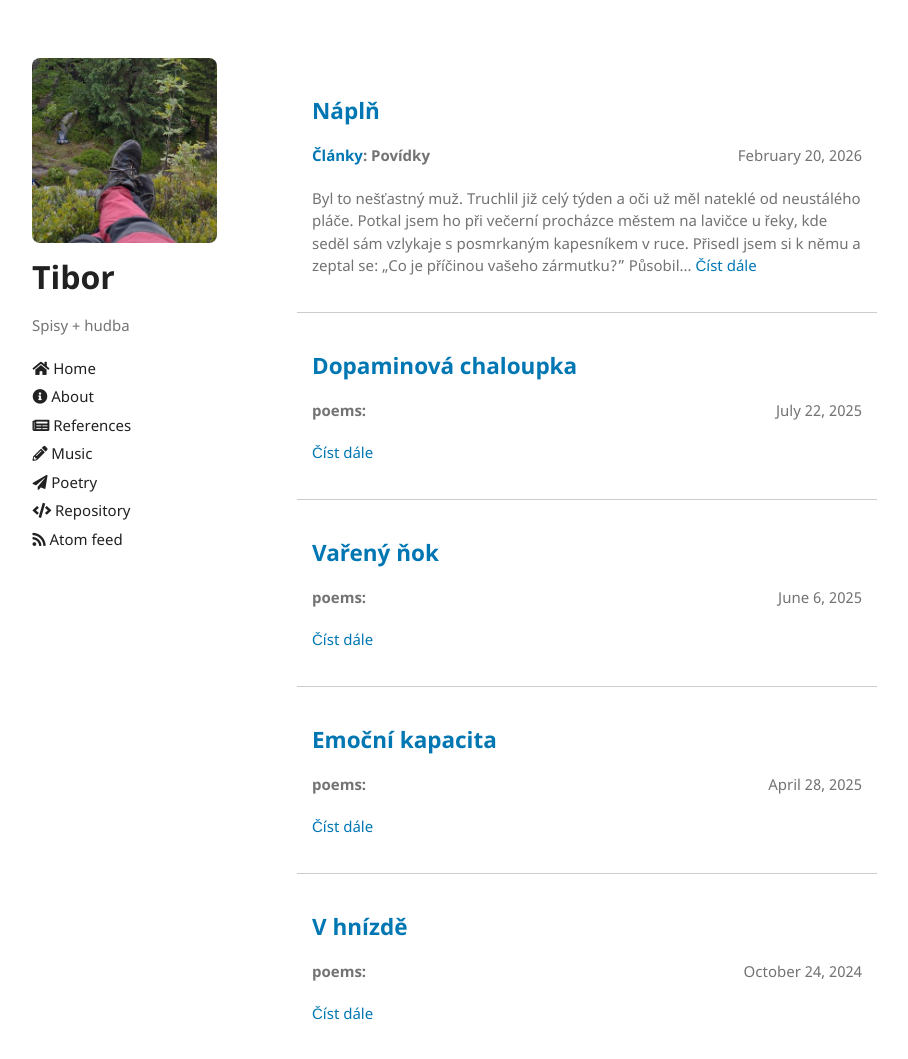
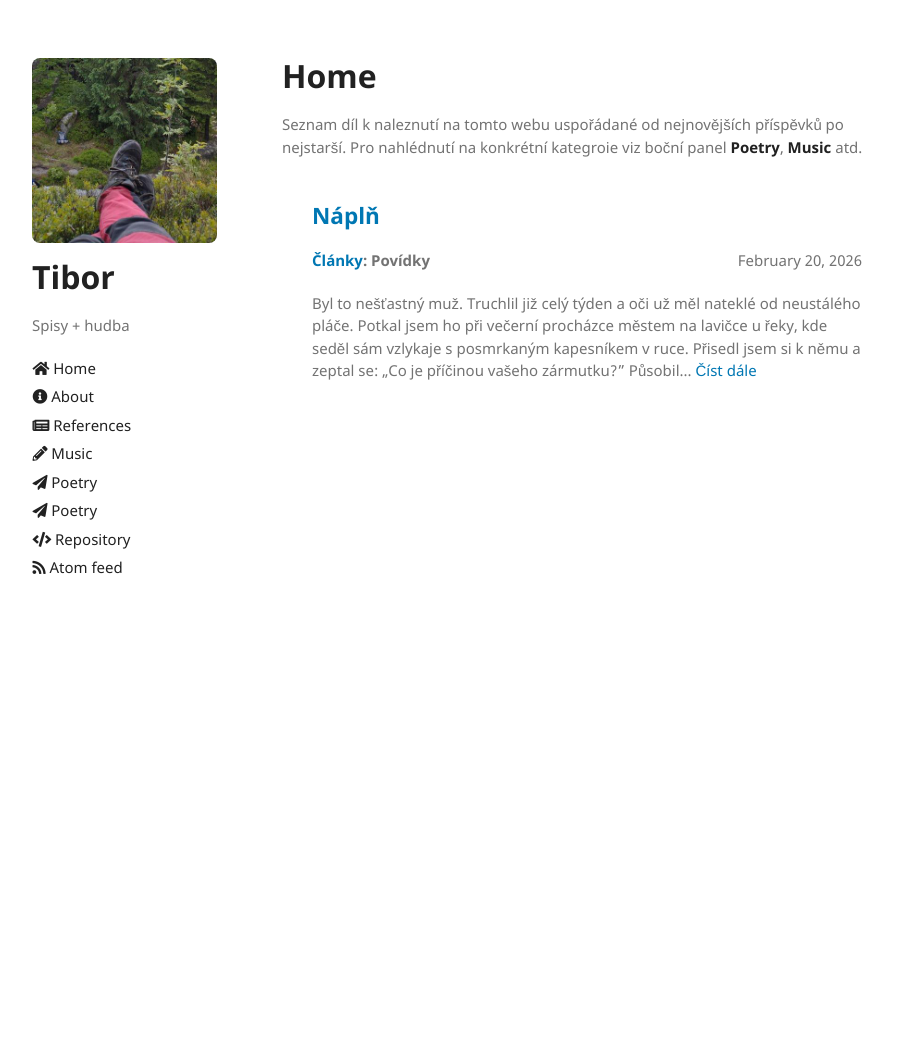
Before and after one commit to thefallofjohannm/thefallofjohannm.github.io, a Jekyll site: the page built from pages/index.md, in a window 1280 px wide and 1105 px high. Shown: the top 1059 px of the window, without its empty margins (178-1086 px from the left). Built offline with Jekyll 4.4.1, drawn with Linux system fonts in a browser that asks for light colours; part of the change alters nothing that is shown.

Commit message:
Přidal jsem text na home stranku

```diff
--- a/_config.yml
+++ b/_config.yml
@@ -19,25 +19,28 @@ sidebar:
     link: /about/
   - name: References
     icon: <i class="fa-solid fa-newspaper"></i>
-    link: /references/
+    link: /articles/
   - name: Music
     icon: <i class="fa-solid fa-pencil"></i>
-    link: /music/
+    link: /notes/
   - name: Poetry
     icon: <i class="fa-solid fa-paper-plane"></i>
-    link: /poetry/
+    link: /references/
+  - name: Poetry
+    icon: <i class="fa-solid fa-paper-plane"></i>
+    link: /references/
   - name: Repository
     icon: <i class="fa-sharp fa-solid fa-code"></i>
-    link: https://github.com/thefallofjohannm/thefallofjohannm.github.io/
+    link: https://github.com/MatejHosek/MatejHosek.github.io/
   - name: Atom feed
     icon: <i class="fa-solid fa-rss"></i>
     link: /feed.xml
 
 
 collections:
-  posts:
+  notes:
     output: true
-  poems:
+  articles:
     output: true
 
 
--- a/pages/index.md
+++ b/pages/index.md
@@ -3,4 +3,10 @@ layout: default
 permalink: /
 ---
 
+# Home
+
+Seznam díl k naleznutí na tomto webu uspořádané od nejnovějších příspěvků po nejstarší.
+Pro nahlédnutí na konkrétní kategroie viz boční panel **Poetry**, **Music** atd.
+
+
 {% include blog-roll.html %}
```
Also changed, not shown: README.md (line endings or trailing spaces), _layouts/post.html (line endings or trailing spaces).
